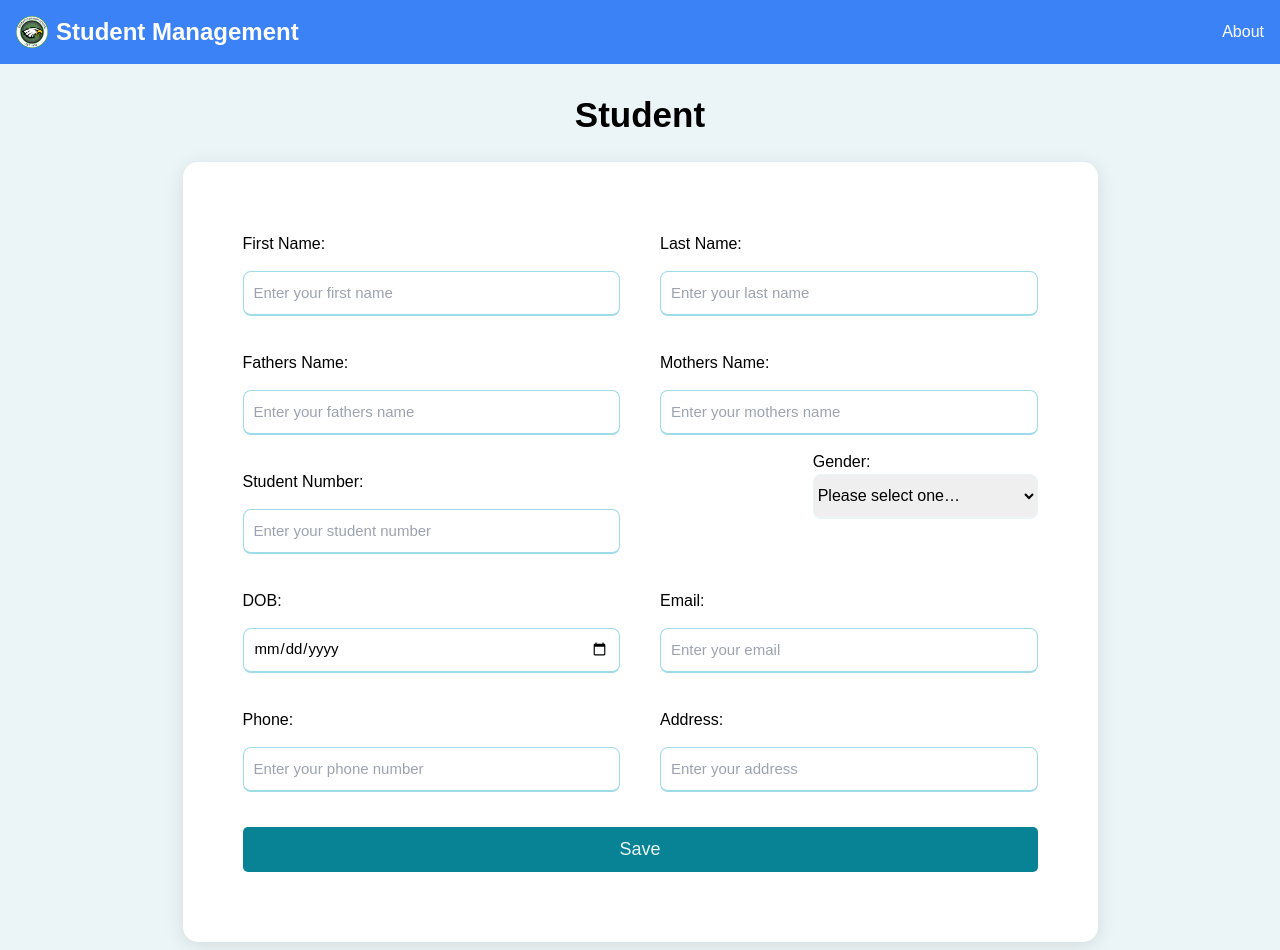
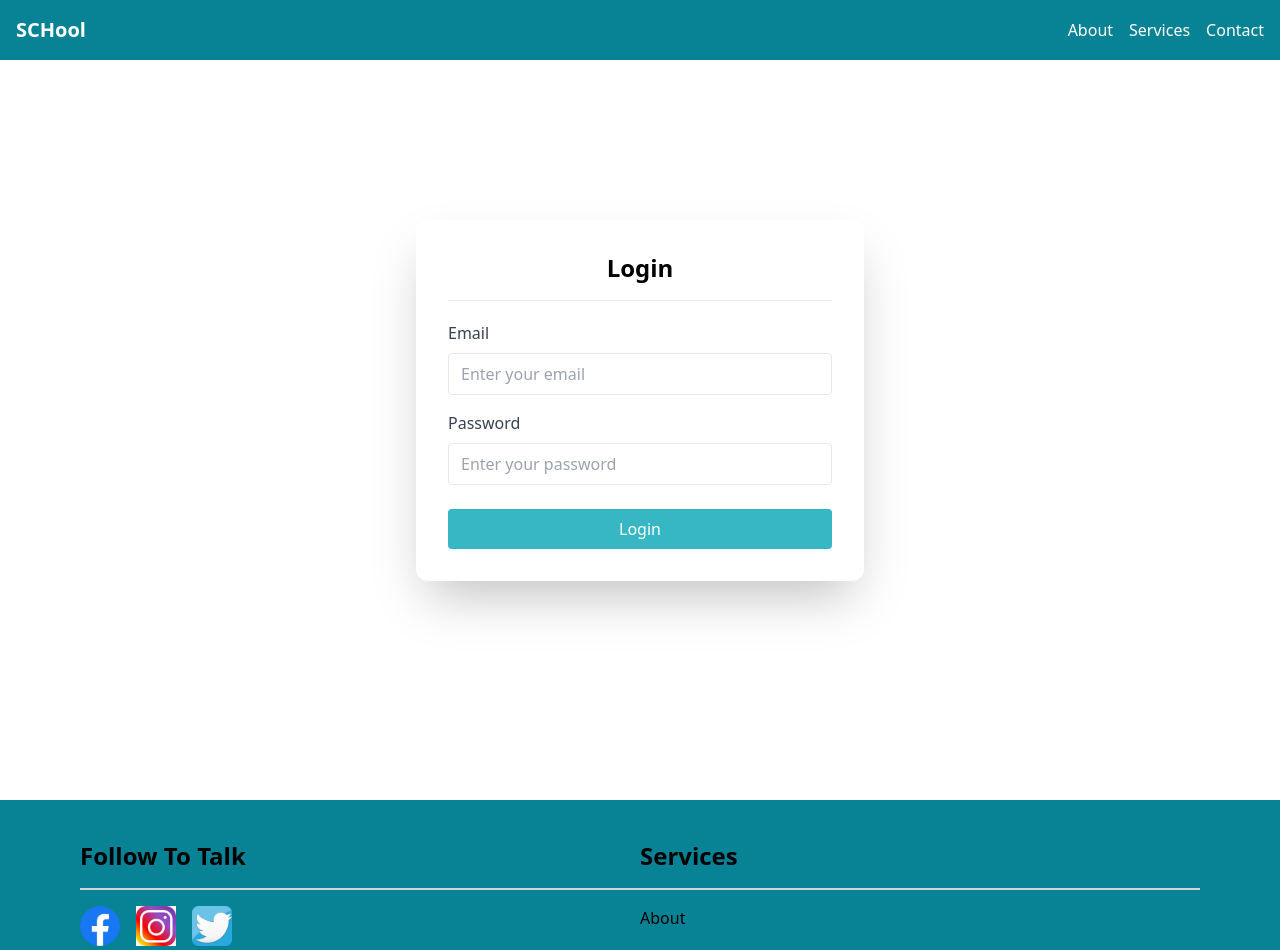
Before and after one commit to Sathiskumarssf/School-management, a React (Create React App) app in the folder client/: page /login in a window 1280 px wide. Shown: the top 950 px of the page. Built offline with nearby package versions, Linux system fonts and the light colour scheme.

Commit message:
add details

```diff
--- a/client/src/App.js
+++ b/client/src/App.js
@@ -1,30 +1,22 @@
-
-
-import AddDetails from './Pages/addDetails/addDetails';
-
-
 import React from "react";
 import { BrowserRouter as Router, Route, Routes } from "react-router-dom";
-import Navbar from "./components/Navbar/Navbar";
+
 import Footer from "./components/Footer/Footer";
-
+import SignUp from './Pages/LoginSignUp/SignUp';
+import Login from './Pages/LoginSignUp/Login';
 
 const App = () => {
   return (
     <Router>
       <div>
 
-        <Navbar />
-        <AddDetails/>
-        <Footer/>
-
         <Routes>
-          <Route path="/Navbar" element={<div>About Page</div>} />
-          <Route path="/AddDetails" element={<div>AddDetails</div>} />
-
+          <Route path="/about" element={<div>About Page</div>} />
+          <Route path="/" element={<SignUp />} />
+          <Route path="/login" element={<Login />} />
 
         </Routes>
-
+        <Footer />
       </div>
     </Router>
   );
--- a/client/src/components/Footer/Footer.jsx
+++ b/client/src/components/Footer/Footer.jsx
@@ -6,7 +6,7 @@ import twitterIcon from '../../assets/twitter.png';
 
 const Footer = () => {
   return (
-    <footer className="bg-blue-500 py-10">
+    <footer className="bg-customColor2 py-10">
       <div className="max-w-6xl mx-auto flex flex-col md:flex-row justify-between px-4">
         <div className="md:w-1/2 mb-8 md:mb-0">
           <h1 className="text-2xl font-semibold mb-4">Follow To Talk</h1>
--- a/client/src/components/Navbar/Navbar.js
+++ b/client/src/components/Navbar/Navbar.js
@@ -6,7 +6,7 @@ import logo from "../../assets/logo.png"
 
 function Navbar() {
   return (
-    <nav className="bg-blue-500 p-4">
+    <nav className="bg-customColor2 p-4">
       <div className="container mx-auto flex items-center justify-between">
         {/* Logo */}
         <div className="flex items-center space-x-2">
--- a/client/tailwind.config.js
+++ b/client/tailwind.config.js
@@ -4,7 +4,15 @@ module.exports = {
     "./src/**/*.{js,jsx,ts,tsx}",
   ],
   theme: {
-    extend: {},
+    extend: {
+      colors:{
+      customColor1: 'rgb(235, 244, 246)',
+      customColor2: 'rgb(8, 131, 149)',
+      customColor3: 'rgb(55, 183, 195)',
+      customColor4: 'rgb(7, 25, 82)'
+    },
+
+    },
   },
   plugins: [],
 }
```
